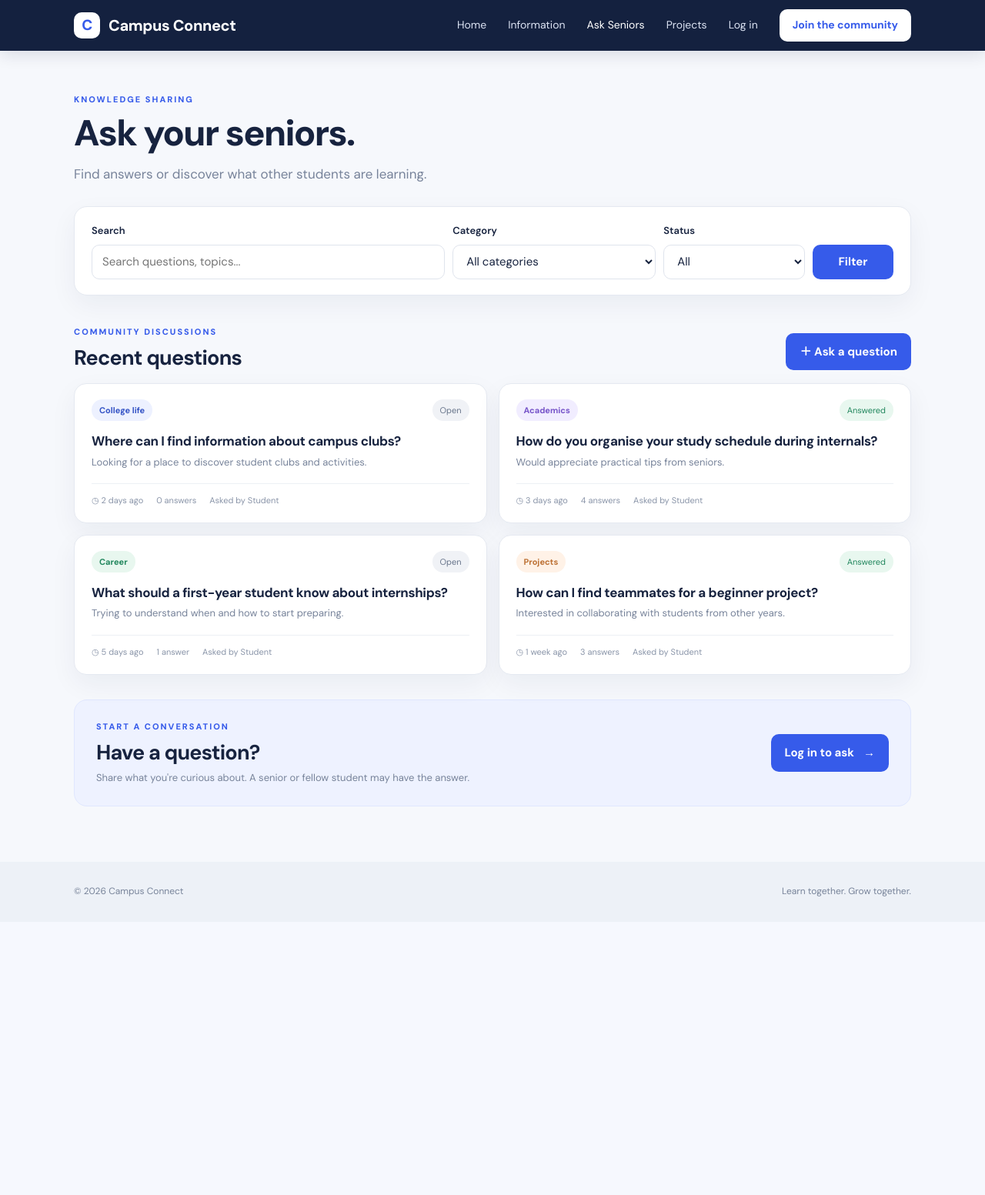
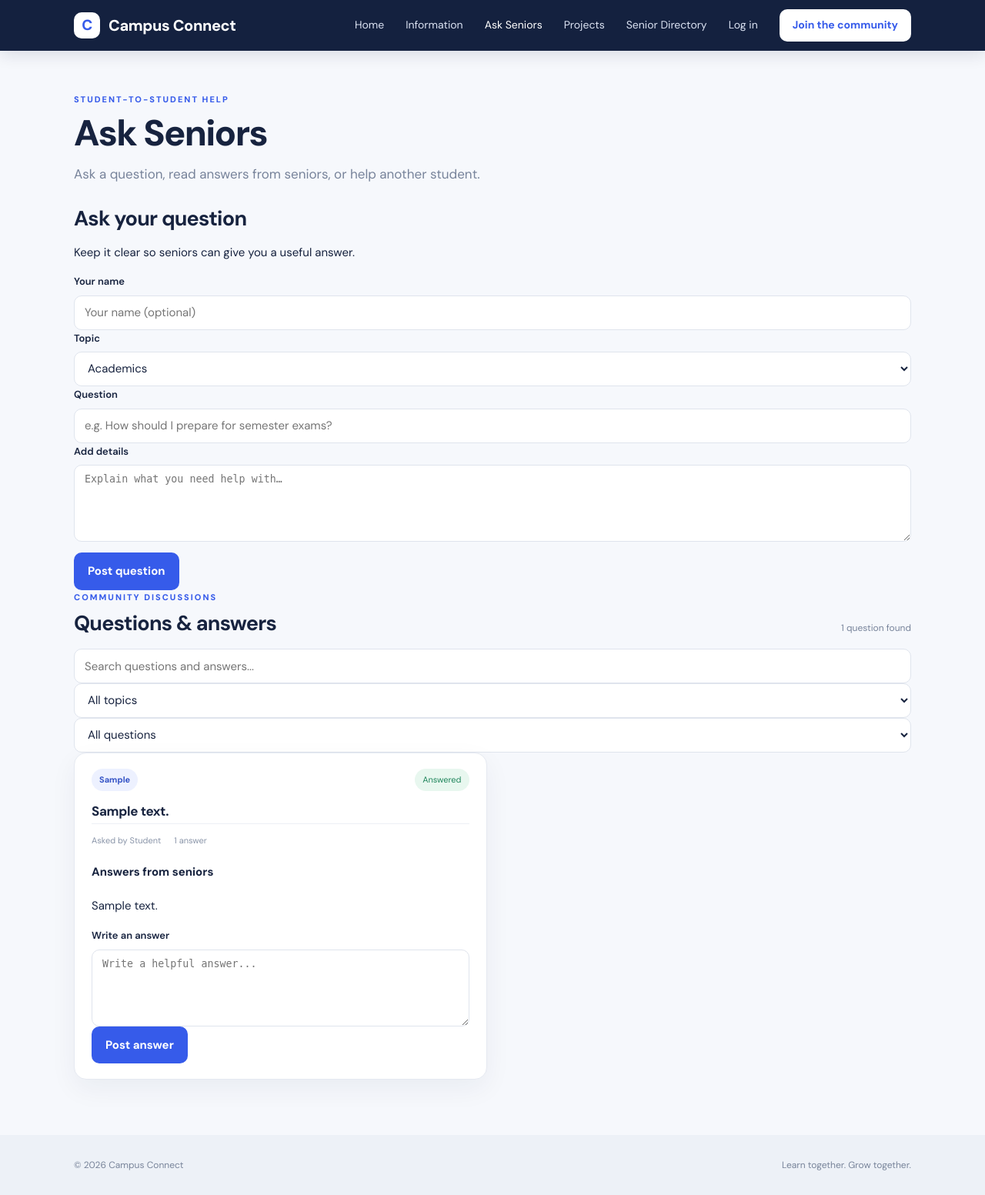
Before and after one commit to gyanadakolli17-cell/CAMPUS_CONNECT, a Flask app: page /ask-seniors in a window 1280 px wide. Shown: the whole page at 77% size. Before the commit the page ends 1165 px from the top, so only its background shows below. Run offline with Flask 3, Linux system fonts and the light colour scheme; tables that the repository leaves empty hold one stand-in row (values such as "Sample post").

Commit message:
Update navigation and styling

```diff
--- a/app.py
+++ b/app.py
@@ -1,11 +1,27 @@
 
+import os
+from datetime import timedelta
 from flask import Flask, render_template, request, redirect, url_for, session
 import sqlite3
 from pathlib import Path
 from werkzeug.security import generate_password_hash, check_password_hash
 
 app = Flask(__name__)
-app.secret_key = "campus-connect-local-development-key"
+
+app.config["SECRET_KEY"] = os.environ.get(
+    "SECRET_KEY",
+    "local-development-only-change-before-deployment"
+)
+
+# Session security settings
+app.config["SESSION_COOKIE_HTTPONLY"] = True
+app.config["SESSION_COOKIE_SAMESITE"] = "Lax"
+app.config["SESSION_COOKIE_SECURE"] = (
+    os.environ.get("SESSION_COOKIE_SECURE", "false").lower() == "true"
+)
+
+# Session duration
+app.config["PERMANENT_SESSION_LIFETIME"] = timedelta(hours=2)
 
 BASE_DIR = Path(__file__).resolve().parent
 DB_PATH = BASE_DIR / "campus_connect.db"
@@ -255,7 +271,28 @@ def information():
 
 @app.route("/ask-seniors")
 def ask_seniors():
-    return render_template("ask-seniors.html")
+
+    conn = get_db_connection()
+
+    questions = conn.execute(
+        "SELECT * FROM Questions ORDER BY question_id DESC"
+    ).fetchall()
+
+    answers_by_question = {}
+
+    for q in questions:
+        answers_by_question[q["question_id"]] = conn.execute(
+            "SELECT * FROM Answers WHERE question_id = ? ORDER BY answer_id ASC",
+            (q["question_id"],)
+        ).fetchall()
+
+    conn.close()
+
+    return render_template(
+        "ask-seniors.html",
+        questions=questions,
+        answers_by_question=answers_by_question
+    )
 
 
 @app.route("/projects")
@@ -363,6 +400,7 @@ def login():
             # 5. Remember that the student is logged in
             session["user_id"] = user["user_id"]
             session["user_name"] = user["full_name"]
+            session.permanent = True
 
             return redirect(url_for("home"))
 
@@ -444,12 +482,28 @@ def register():
 def questions():
 
     if request.method == "POST":
-        question_text = request.form.get("question_text", "").strip()
+
+        title = request.form.get("title", "").strip()
+        details = request.form.get("details", "").strip()
         category = request.form.get("category", "").strip()
 
-        allowed_categories = ["General", "Academics", "Placements"]
+        allowed_categories = [
+        "General",
+        "Academics",
+        "Placements",
+        "College life",
+        "Career",
+        "Projects"
+        ]
 
-        if question_text and category in allowed_categories:
+        if (
+            len(title) >= 8
+            and len(details) >= 10
+            and category in allowed_categories
+        ):
+
+            question_text = title + "\n\nDetails:\n" + details
+
             conn = get_db_connection()
 
             conn.execute(
@@ -462,7 +516,7 @@ def questions():
             conn.commit()
             conn.close()
 
-        return redirect(url_for("questions"))
+        return redirect(url_for("ask_seniors"))
 
     conn = get_db_connection()
 
@@ -525,7 +579,7 @@ def submit_answer(question_id):
 
         conn.close()
 
-    return redirect(url_for("questions"))
+    return redirect(url_for("ask_seniors"))
 
 
 create_tables()
--- a/static/app.js
+++ b/static/app.js
@@ -1,7 +1,9 @@
+
 // Shared navigation and small frontend interactions for Campus Connect.
 document.addEventListener("DOMContentLoaded", () => {
   const menuButton = document.querySelector(".menu-toggle");
   const nav = document.querySelector(".main-nav");
+
   if (menuButton && nav) {
     menuButton.addEventListener("click", () => {
       const isOpen = nav.classList.toggle("open");
@@ -9,130 +11,74 @@ document.addEventListener("DOMContentLoaded", () => {
     });
   }
 
+  // Ask Seniors: question search and filters.
   const search = document.getElementById("questionSearch");
   const category = document.getElementById("questionCategory");
   const status = document.getElementById("questionStatus");
   const filterButton = document.getElementById("filterQuestions");
-  const questionList = document.getElementById("questionList");
   const emptyQuestions = document.getElementById("emptyQuestions");
   const questionResultCount = document.getElementById("questionResultCount");
-  let questionCards = [...document.querySelectorAll(".question-card")];
+  const questionCards = [...document.querySelectorAll(".question-card")];
+
   const applyQuestionFilters = () => {
     const term = search ? search.value.trim().toLowerCase() : "";
     let visible = 0;
+
     questionCards.forEach(card => {
       const matchesText = card.textContent.toLowerCase().includes(term);
       const matchesCategory = !category || category.value === "all" ||
         card.dataset.category === category.value;
       const matchesStatus = !status || status.value === "all" ||
         card.dataset.status === status.value;
+
       const show = matchesText && matchesCategory && matchesStatus;
       card.classList.toggle("hidden", !show);
+
       if (show) visible++;
     });
-    if (emptyQuestions) emptyQuestions.classList.toggle("hidden", visible !== 0);
+
+    if (emptyQuestions) {
+      emptyQuestions.classList.toggle("hidden", visible !== 0);
+    }
+
     if (questionResultCount) {
-      questionResultCount.textContent = `${visible} ${visible === 1 ? "question" : "questions"} found`;
+      questionResultCount.textContent =
+        `${visible} ${visible === 1 ? "question" : "questions"} found`;
     }
   };
+
   if (search && category && status) {
     filterButton?.addEventListener("click", applyQuestionFilters);
     search.addEventListener("input", applyQuestionFilters);
     category.addEventListener("change", applyQuestionFilters);
     status.addEventListener("change", applyQuestionFilters);
-  }
-
-  const questionForm = document.getElementById("questionForm");
-  if (questionForm && questionList && category) {
-    const titleInput = document.getElementById("newQuestionTitle");
-    const categoryInput = document.getElementById("questionFormCategory");
-    const detailsInput = document.getElementById("newQuestionDetails");
-    const feedback = document.getElementById("questionFeedback");
-    const categoryStyles = {
-      academics: "pill-purple",
-      campus: "pill-blue",
-      career: "pill-green",
-      projects: "pill-orange"
-    };
-
-    questionForm.addEventListener("input", () => {
-      feedback.textContent = "";
-      feedback.classList.remove("form-success", "form-error");
-    });
-
-    questionForm.addEventListener("submit", event => {
-      event.preventDefault();
-      const title = titleInput.value.trim();
-      const details = detailsInput.value.trim();
-      if (title.length < 8) {
-        feedback.textContent = "Please enter a question title with at least 8 characters.";
-        feedback.classList.add("form-error");
-        titleInput.focus();
-        return;
-      }
-      if (details.length < 20) {
-        feedback.textContent = "Please add at least 20 characters of detail.";
-        feedback.classList.add("form-error");
-        detailsInput.focus();
-        return;
-      }
-
-      const card = document.createElement("article");
-      card.className = "question-card";
-      card.dataset.category = categoryInput.value;
-      card.dataset.status = "open";
-
-      const top = document.createElement("div");
-      top.className = "question-top";
-      const categoryBadge = document.createElement("span");
-      categoryBadge.className = `pill ${categoryStyles[categoryInput.value] || "pill-blue"}`;
-      categoryBadge.textContent = categoryInput.options[categoryInput.selectedIndex].textContent;
-      const statusBadge = document.createElement("span");
-      statusBadge.className = "status status-open";
-      statusBadge.textContent = "Open";
-      top.append(categoryBadge, statusBadge);
-
-      const heading = document.createElement("h3");
-      heading.textContent = title;
-      const description = document.createElement("p");
-      description.textContent = details;
-      const meta = document.createElement("div");
-      meta.className = "question-meta";
-      ["◷ Just now", "0 answers", "Asked by you"].forEach(text => {
-        const item = document.createElement("span");
-        item.textContent = text;
-        meta.append(item);
-      });
-      card.append(top, heading, description, meta);
-      questionList.prepend(card);
-      questionCards.unshift(card);
-      search.value = "";
-      category.value = "all";
-      status.value = "all";
     applyQuestionFilters();
-      questionForm.reset();
-      feedback.textContent = "Question added to this page only. It will not be saved or shared.";
-      feedback.classList.add("form-success");
-    });
   }
 
   // Projects: category filter.
   const projectCategory = document.getElementById("projectCategory");
+
   if (projectCategory) {
     const cards = [...document.querySelectorAll(".project-card")];
     const empty = document.getElementById("emptyProjects");
+
     projectCategory.addEventListener("change", () => {
       let visible = 0;
+
       cards.forEach(card => {
-        const show = projectCategory.value === "all" || card.dataset.category === projectCategory.value;
+        const show = projectCategory.value === "all" ||
+          card.dataset.category === projectCategory.value;
+
         card.classList.toggle("hidden", !show);
+
         if (show) visible++;
       });
+
       if (empty) empty.classList.toggle("hidden", visible !== 0);
     });
   }
 
-
+  // Projects: interest form.
   const interestPanel = document.getElementById("interest-form");
   const interestProject = document.getElementById("interestProject");
   const interestForm = document.getElementById("projectInterestForm");
@@ -208,33 +154,44 @@ if (interestPanel && interestProject && interestForm && interestFeedback) {
     });
   }
 
+  // Senior directory: search and filters.
   const seniorSearch = document.getElementById("seniorSearch");
   const seniorDepartment = document.getElementById("seniorDepartment");
   const seniorTopic = document.getElementById("seniorTopic");
+
   if (seniorSearch && seniorDepartment && seniorTopic) {
     const cards = [...document.querySelectorAll(".senior-card")];
     const empty = document.getElementById("emptySeniors");
     const resultCount = document.getElementById("seniorResultCount");
+
     const applyFilters = () => {
       const term = seniorSearch.value.trim().toLowerCase();
       let visible = 0;
+
       cards.forEach(card => {
         const matchesText = card.textContent.toLowerCase().includes(term);
         const matchesDepartment = seniorDepartment.value === "all" ||
           card.dataset.department === seniorDepartment.value;
         const matchesTopic = seniorTopic.value === "all" ||
           card.dataset.topic === seniorTopic.value;
+
         const show = matchesText && matchesDepartment && matchesTopic;
         card.classList.toggle("hidden", !show);
+
         if (show) visible++;
       });
+
       if (empty) empty.classList.toggle("hidden", visible !== 0);
+
       if (resultCount) {
-        resultCount.textContent = `${visible} ${visible === 1 ? "senior" : "seniors"} found`;
+        resultCount.textContent =
+          `${visible} ${visible === 1 ? "senior" : "seniors"} found`;
       }
     };
+
     seniorSearch.addEventListener("input", applyFilters);
     seniorDepartment.addEventListener("change", applyFilters);
     seniorTopic.addEventListener("change", applyFilters);
+    applyFilters();
   }
 });
--- a/templates/ask-seniors.html
+++ b/templates/ask-seniors.html
@@ -1,14 +1,20 @@
+
 <!DOCTYPE html>
 <html lang="en">
 <head>
-  <meta charset="UTF-8"><meta name="viewport" content="width=device-width, initial-scale=1.0">
+    <meta charset="UTF-8">
+    <meta name="viewport" content="width=device-width, initial-scale=1.0">
     <title>Ask Seniors | Campus Connect</title>
-  <link rel="preconnect" href="https://fonts.googleapis.com"><link rel="preconnect" href="https://fonts.gstatic.com" crossorigin>
+
+    <link rel="preconnect" href="https://fonts.googleapis.com">
+    <link rel="preconnect" href="https://fonts.gstatic.com" crossorigin>
     <link href="https://fonts.googleapis.com/css2?family=DM+Sans:wght@400;500;600;700;800&display=swap" rel="stylesheet">
-  <link rel="stylesheet"
-      href="{{ url_for('static', filename='style.css') }}">
+
+    <link rel="stylesheet" href="{{ url_for('static', filename='style.css') }}">
 </head>
+
 <body>
+
 <header class="site-header">
     <a class="brand" href="{{ url_for('home') }}">
         <span class="brand-mark">C</span>
@@ -22,38 +28,191 @@
         <a href="{{ url_for('information') }}">Information</a>
         <a class="active" href="{{ url_for('ask_seniors') }}">Ask Seniors</a>
         <a href="{{ url_for('projects') }}">Projects</a>
+        <a href="{{ url_for('seniors') }}">Senior Directory</a>
+
+        {% if session.get('user_id') %}
+            <span>Welcome, {{ session.get('user_name') }}</span>
+            <a class="nav-cta" href="{{ url_for('logout') }}">Log out</a>
+        {% else %}
             <a class="nav-login" href="{{ url_for('login') }}">Log in</a>
             <a class="nav-cta" href="{{ url_for('register') }}">Join the community</a>
+        {% endif %}
     </nav>
 </header>
 
 <main class="page-shell">
-    <section class="page-heading">
-      <p class="eyebrow">KNOWLEDGE SHARING</p>
-      <h1>Ask your seniors.</h1>
-      <p class="page-subtitle">Find answers or discover what other students are learning.</p>
+
+    <section class="page-heading compact">
+        <p class="eyebrow">STUDENT-TO-STUDENT HELP</p>
+        <h1>Ask Seniors</h1>
+        <p class="page-subtitle">
+            Ask a question, read answers from seniors, or help another student.
+        </p>
     </section>
 
-    <section class="filter-panel">
-      <label class="field search-field"><span>Search</span><input id="questionSearch" type="search" placeholder="Search questions, topics..."></label>
-      <label class="field"><span>Category</span><select id="questionCategory"><option value="all">All categories</option><option value="academics">Academics</option><option value="campus">College life</option><option value="career">Career</option><option value="projects">Projects</option></select></label>
-      <label class="field"><span>Status</span><select id="questionStatus"><option value="all">All</option><option value="open">Open</option><option value="answered">Answered</option></select></label>
-      <button class="button button-primary filter-button" id="filterQuestions">Filter</button>
+    <section class="simple-panel">
+        <h2>Ask your question</h2>
+        <p>Keep it clear so seniors can give you a useful answer.</p>
+
+        <form id="questionForm" method="POST" action="{{ url_for('questions') }}">
+
+            <div class="simple-form-grid">
+
+                <label class="field">
+                    <span>Your name</span>
+                    <input name="askedBy" placeholder="Your name (optional)">
+                </label>
+
+                <label class="field">
+                    <span>Topic</span>
+                    <select name="category" required>
+                        <option value="Academics">Academics</option>
+                        <option value="College life">College life</option>
+                        <option value="Career">Career</option>
+                        <option value="Projects">Projects</option>
+                        <option value="General">General</option>
+                    </select>
+                </label>
+
+                <label class="field wide">
+                    <span>Question</span>
+                    <input name="title" placeholder="e.g. How should I prepare for semester exams?" required minlength="8">
+                </label>
+
+                <label class="field wide">
+                    <span>Add details</span>
+                    <textarea name="details" placeholder="Explain what you need help with…" required minlength="10"></textarea>
+                </label>
+
+            </div>
+
+            <button class="button button-primary" type="submit" style="margin-top:14px">
+                Post question
+            </button>
+
+            <div id="questionFeedback" class="inline-message" role="status"></div>
+
+        </form>
     </section>
 
-    <div class="section-title-row results-heading"><div><p class="eyebrow">COMMUNITY DISCUSSIONS</p><h2>Recent questions</h2></div><a class="button button-primary" href="#ask-form">＋ Ask a question</a></div>
+    <div class="section-title-row results-heading">
+        <div>
+            <p class="eyebrow">COMMUNITY DISCUSSIONS</p>
+            <h2>Questions & answers</h2>
+        </div>
 
-    <section class="question-list" id="questionList">
-      <article class="question-card" data-category="campus" data-status="open"><div class="question-top"><span class="pill pill-blue">College life</span><span class="status status-open">Open</span></div><h3>Where can I find information about campus clubs?</h3><p>Looking for a place to discover student clubs and activities.</p><div class="question-meta"><span>◷ 2 days ago</span><span>0 answers</span><span>Asked by Student</span></div></article>
-      <article class="question-card" data-category="academics" data-status="answered"><div class="question-top"><span class="pill pill-purple">Academics</span><span class="status status-answered">Answered</span></div><h3>How do you organise your study schedule during internals?</h3><p>Would appreciate practical tips from seniors.</p><div class="question-meta"><span>◷ 3 days ago</span><span>4 answers</span><span>Asked by Student</span></div></article>
-      <article class="question-card" data-category="career" data-status="open"><div class="question-top"><span class="pill pill-green">Career</span><span class="status status-open">Open</span></div><h3>What should a first-year student know about internships?</h3><p>Trying to understand when and how to start preparing.</p><div class="question-meta"><span>◷ 5 days ago</span><span>1 answer</span><span>Asked by Student</span></div></article>
-      <article class="question-card" data-category="projects" data-status="answered"><div class="question-top"><span class="pill pill-orange">Projects</span><span class="status status-answered">Answered</span></div><h3>How can I find teammates for a beginner project?</h3><p>Interested in collaborating with students from other years.</p><div class="question-meta"><span>◷ 1 week ago</span><span>3 answers</span><span>Asked by Student</span></div></article>
-      <p class="empty-state hidden" id="emptyQuestions">No questions match these filters. Try another search.</p>
+        <span class="muted small" id="questionResultCount">Questions</span>
+    </div>
+
+    <div class="content-toolbar">
+
+        <label class="field">
+            <span class="sr-only">Search questions</span>
+            <input id="questionSearch" type="search" placeholder="Search questions and answers...">
+        </label>
+
+        <label class="field">
+            <span class="sr-only">Filter topic</span>
+            <select id="questionCategory">
+                <option value="all">All topics</option>
+                <option value="Academics">Academics</option>
+                <option value="College life">College life</option>
+                <option value="Career">Career</option>
+                <option value="Projects">Projects</option>
+                <option value="General">General</option>
+                <option value="Placements">Placements</option>
+            </select>
+        </label>
+
+        <label class="field">
+            <span class="sr-only">Filter answer status</span>
+            <select id="questionStatus">
+                <option value="all">All questions</option>
+                <option value="open">Awaiting answer</option>
+                <option value="answered">Answered</option>
+            </select>
+        </label>
+
+    </div>
+
+    <section class="question-list simple-list" id="questionList" aria-live="polite">
+
+        {% for question in questions %}
+
+            {% set answers = answers_by_question[question.question_id] %}
+
+            <article class="question-card simple-question"
+                     data-category="{{ question.category }}"
+                     data-status="{{ 'answered' if answers else 'open' }}">
+
+                <div class="question-top">
+                    <span class="pill pill-blue">{{ question.category }}</span>
+
+                    <span class="status {{ 'status-answered' if answers else 'status-open' }}">
+                        {{ 'Answered' if answers else 'Awaiting answer' }}
+                    </span>
+                </div>
+
+                <h3>{{ question.question_text.split('\n\nDetails:\n')[0] }}</h3>
+
+                {% if '\n\nDetails:\n' in question.question_text %}
+                    <p class="question-details">
+                        {{ question.question_text.split('\n\nDetails:\n', 1)[1] }}
+                    </p>
+                {% endif %}
+
+                <div class="question-meta">
+                    <span>Asked by {{ question.asked_by if question.asked_by else 'Student' }}</span>
+                    <span>{{ answers|length }} {{ 'answer' if answers|length == 1 else 'answers' }}</span>
+                </div>
+
+                <div class="answers-block">
+                    <h4>Answers from seniors</h4>
+
+                    {% for answer in answers %}
+                        <div class="answer-item">
+                            <p>{{ answer.answer_text }}</p>
+                        </div>
+                    {% else %}
+                        <p class="question-details">No answers yet.</p>
+                    {% endfor %}
+                </div>
+                <form class="answer-form"
+                      method="POST"
+                      action="{{ url_for('submit_answer', question_id=question.question_id) }}">
+
+                    <label class="field">
+                        <span>Write an answer</span>
+                        <textarea
+                            name="answer_text"
+                            placeholder="Write a helpful answer..."
+                            required
+                            minlength="5"></textarea>
+                    </label>
+
+                    <button class="button button-primary" type="submit">
+                        Post answer
+                    </button>
+
+                </form>
+            </article>
+
+        {% else %}
+
+            <div class="empty-state">No questions yet. Be the first to ask something!</div>
+
+        {% endfor %}
+
     </section>
 
-    <section class="ask-panel" id="ask-form"><div><p class="eyebrow">START A CONVERSATION</p><h2>Have a question?</h2><p>Share what you're curious about. A senior or fellow student may have the answer.</p></div><a class="button button-primary" href="{{ url_for('login') }}">Log in to ask <span>→</span></a></section>
 </main>
-  <footer class="site-footer"><span>© 2026 Campus Connect</span><span>Learn together. Grow together.</span></footer>
+
+<footer class="site-footer">
+    <span>© 2026 Campus Connect</span>
+    <span>Learn together. Grow together.</span>
+</footer>
+
 <script src="{{ url_for('static', filename='app.js') }}"></script>
+
 </body>
 </html>
--- a/templates/index.html
+++ b/templates/index.html
@@ -23,6 +23,7 @@
     <a href="{{ url_for('information') }}">Information</a>
     <a href="{{ url_for('ask_seniors') }}">Ask Seniors</a>
     <a href="{{ url_for('projects') }}">Projects</a>
+    <a href="{{ url_for('seniors') }}">Senior Directory</a>
 
     {% if session.get('user_id') %}
         <span>Welcome, {{ session.get('user_name') }}</span>
@@ -101,6 +102,9 @@
                 <a class="text-link" href="{{ url_for('ask_seniors') }}">
                     Ask a question <span>→</span>
                 </a>
+                <a class="text-link" href="{{ url_for('seniors') }}">
+                    Browse senior profiles <span>→</span>
+                </a>
             </article>
 
             <article class="content-card info-card">
```
Also changed, not shown: templates/information.html (+8 -2 lines), templates/projects.html (+9 -2 lines), templates/seniors.html (+8 -2 lines). Lines whose indentation alone changed are shown as unchanged.
